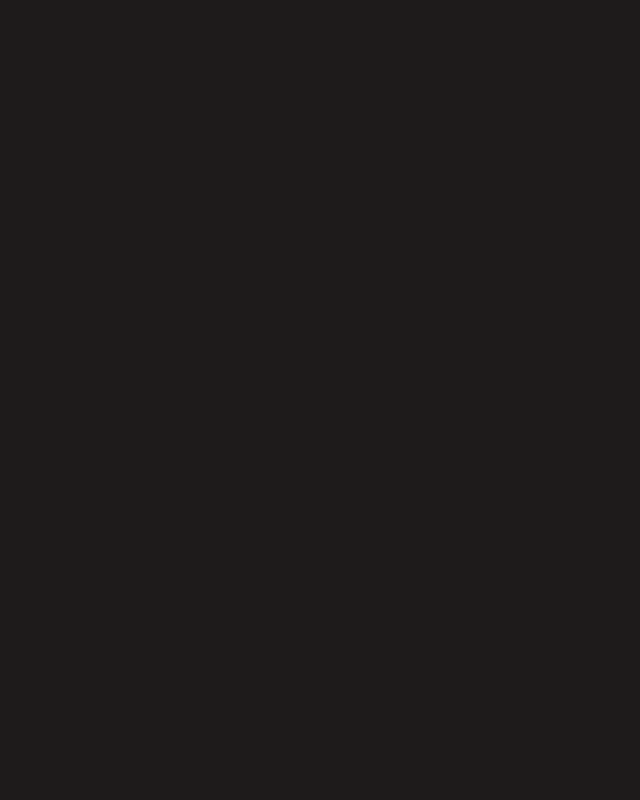
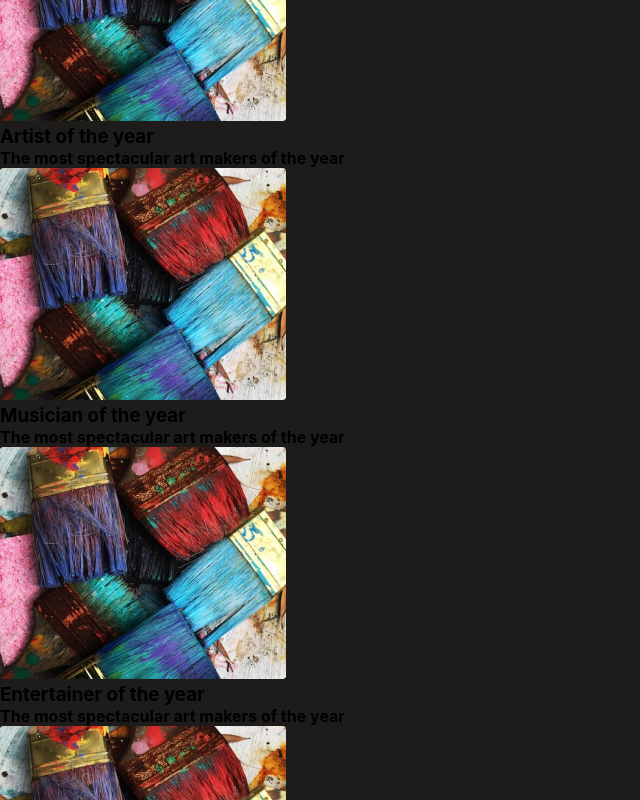
Before and after one commit to 1FarukDev/Kinflip, a React (Create React App) app: page / in a window 1280 px wide. Shown: the part 3920-4720 px from the top of the page, without its empty margins (0-640 px from the left). Before the commit the page ends 3809 px from the top, so only its background shows below. Built offline with nearby package versions, Linux system fonts and the light colour scheme.

Commit message:
Done with Award category----cant over work, its weekend

```diff
--- a/src/App.js
+++ b/src/App.js
@@ -7,6 +7,7 @@ import Sponsorsdetails from "./components/Sponsordetails";
 import Data from "./Data";
 import Nominees from './components/nominees'
 import Gallery from "./components/gallery";
+import nomineesData from './nomineesData'
 import React, { useState, useEffect } from "react";
 
 function App() {
@@ -58,6 +59,16 @@ function App() {
   useEffect(() => {
     startTimer();
   })
+  // console.log(nomineesData)
+  const nomineesDetails =nomineesData.map((nominees =>{
+    return(
+      <Nominees
+        img = {nominees.Image}
+        title = {nominees.title}
+        text = {nominees.Text}
+      />
+    )
+  }))
   return (
     <div>
       <Navbar />
@@ -71,7 +82,7 @@ function App() {
       <About />
       <div id="sponsor-details">{Details}</div>
       <Gallery />
-      <Nominees />
+      {nomineesDetails}
     </div>
 
   );
--- a/src/components/gallery.jsx
+++ b/src/components/gallery.jsx
@@ -63,6 +63,14 @@ export default function Gallery() {
                 <img src={mobile8} alt="gallery" className="mobile8"/>
       </div>
           <a href="#"><section id="show-more">Show More <span className="arrow"><FaArrowRight /></span></section></a>
+
+
+ <section id="nominees">
+      <h3 className="nominees-text">Nominees</h3>
+      <h4 className="nominees--text">Check out our Award Nominees and Categories</h4>
+
+      <a href="#"><h5 className="vote">VOTE NOW</h5></a>
+    </section>
     </section>
   );
 }
--- a/src/components/nominees.jsx
+++ b/src/components/nominees.jsx
@@ -2,12 +2,14 @@ import React from "react";
 import './nominees.css'
 function Nominees(props) {
   return (
-    <section id="nominees">
-      <h3 className="nominees-text">Nominees</h3>
-      <h4 className="nominees--text">Check out our Award Nominees and Categories</h4>
+    <section id="">
+      <section className="first">
+        <img src={`../images/${props.img}`} alt="" />
+        <h3>{props.title}</h3>
+        <h4>{props.text}</h4>
+      </section>
+    </section>
 
-      <a href="#"><h5 className="vote">VOTE NOW</h5></a>
-    </section>
   );
 }
 
--- a/src/nomineesData.js
+++ b/src/nomineesData.js
@@ -2,20 +2,26 @@ export default[
     {
         key: 1,
         Image: "nominees.png",
-        name: "Tina Martha",
-        Founder : "Marthy Beauty Club"
+        title: "Artist of the year",
+        Text : "The most spectacular art makers of the year"
     },
     {
         key: 2,
         Image: "nominees.png",
-        name: "Tina Martha",
-        Founder : "Marthy Beauty Club"
+        title: "Musician of the year",
+        Text : "The most spectacular art makers of the year"
     },
     {
         key: 3,
         Image: "nominees.png",
-        name: "Tina Martha",
-        Founder : "Marthy Beauty Club"
+        title: "Entertainer of the year",
+        Text : "The most spectacular art makers of the year"
+    },
+    {
+        key: 3,
+        Image: "nominees.png",
+        title: "Dancer of the year",
+        Text : "The most spectacular art makers of the year"
     }
 
 ]
```
